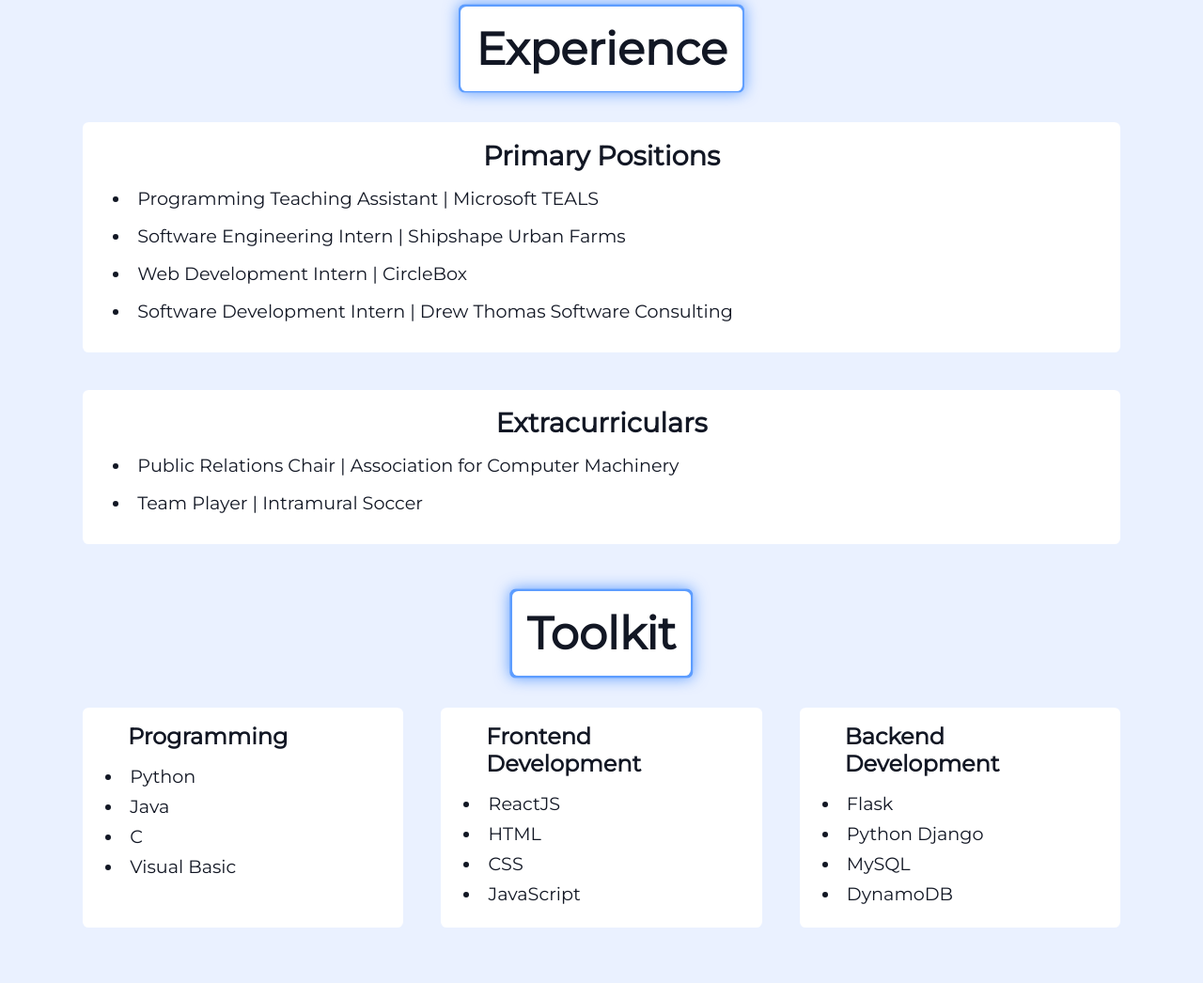
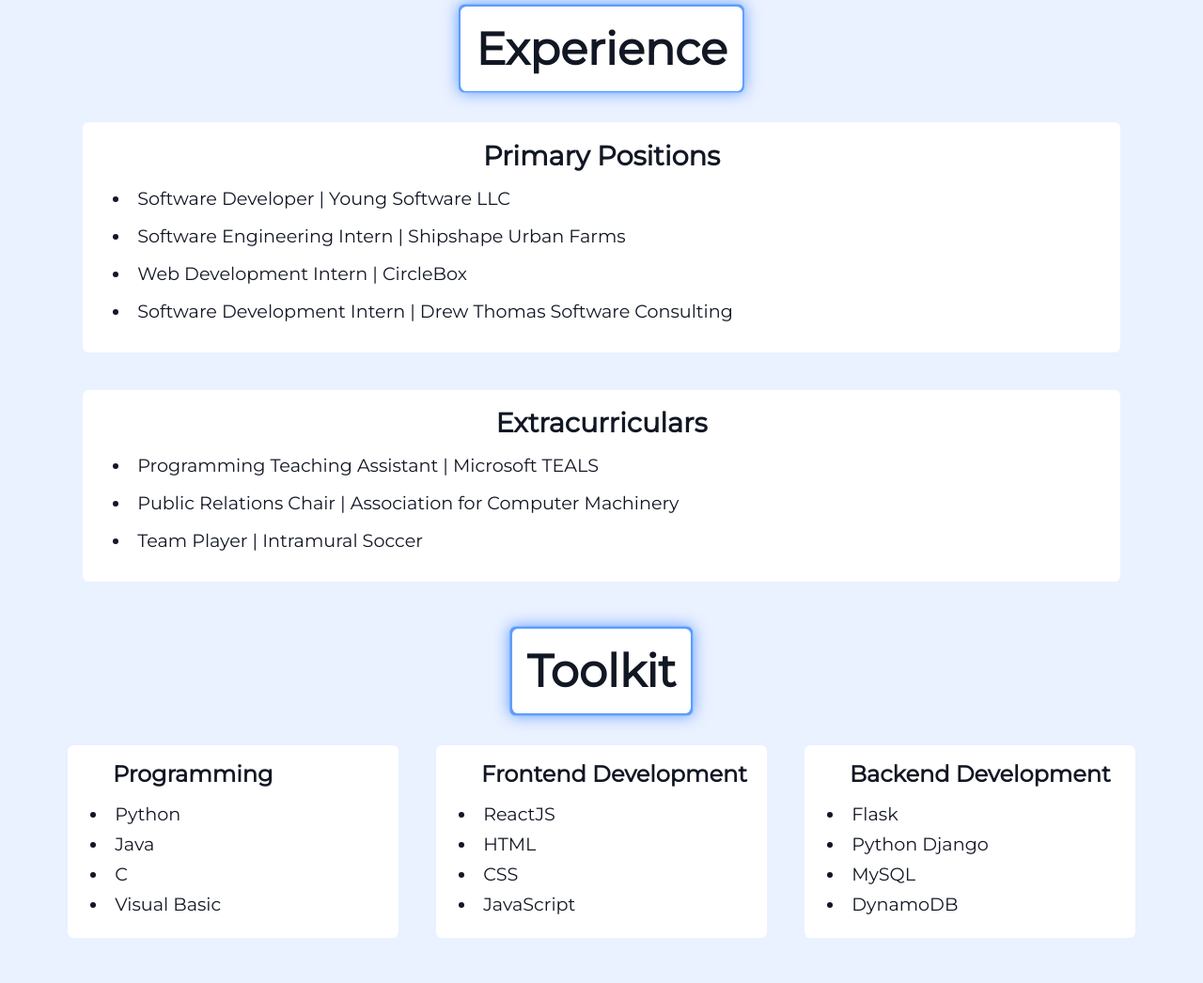
Before and after one commit to asankar04/Main_Website, a Flask app: page / in a window 1280 px wide. Shown: the part 517-1563 px from the top of the page at 94% size. Before the commit the page ends 1504 px from the top, so only its background shows below. Run offline with Flask 3, Linux system fonts and the light colour scheme.

Commit message:
Added Young Software position

```diff
--- a/static/styles.css
+++ b/static/styles.css
@@ -33,18 +33,7 @@ body {
     /* background-color: var(--mainblueshadow); */
     padding-top: 2rem;
     padding-bottom: 2rem;
-    position: relative;
 }
-
-/* .navbar::after {
-    content: '';
-    position: absolute;
-    left: 0;
-    right: 0;
-    bottom: -1px;
-    height: 5px;
-    background-color: var(--mainlight);
-} */
 
 .navbar a {
     color: var(--maindark);
@@ -120,8 +109,8 @@ body {
 }
 
 .experience_gridbox {
-    display: grid;
-    grid-template-columns: 1fr;
+    display: flex;
+    flex-direction: column;
     text-align: left;
     justify-content: center;
     gap: 2.5rem;
@@ -161,8 +150,8 @@ body {
 }
 
 .toolkit_gridbox {
-    display: grid;
-    grid-template-columns: 1fr 1fr 1fr;
+    display: flex;
+    flex-direction: row;
     justify-content: center;
     gap: 2.5rem;
     padding: 0rem 5.5rem 3rem 5.5rem;
@@ -188,7 +177,7 @@ body {
     align-items: left;
     position: relative;
     padding: 1rem;
-    display: inline-block;
+    min-width: 20rem;
     scale: 100%;
     border-radius: 0.4rem;
     transition: box-shadow 0.5s ease;
--- a/templates/index.html
+++ b/templates/index.html
@@ -27,13 +27,14 @@
             <div class='experience_gridbox'>
                 <div class='main_experience_card'>
                     <h2>Primary Positions</h2>
-                    <li>Programming Teaching Assistant | Microsoft TEALS</li>
+                    <li>Software Developer | Young Software LLC</li>
                     <li>Software Engineering Intern | Shipshape Urban Farms</li>
                     <li>Web Development Intern | CircleBox</li>
                     <li>Software Development Intern | Drew Thomas Software Consulting</li>
                 </div>
                 <div class='teaching_card'>
                     <h2>Extracurriculars</h2>
+                    <li>Programming Teaching Assistant | Microsoft TEALS</li>
                     <li>Public Relations Chair | Association for Computer Machinery</li>
                     <li>Team Player | Intramural Soccer</li>
 
```
